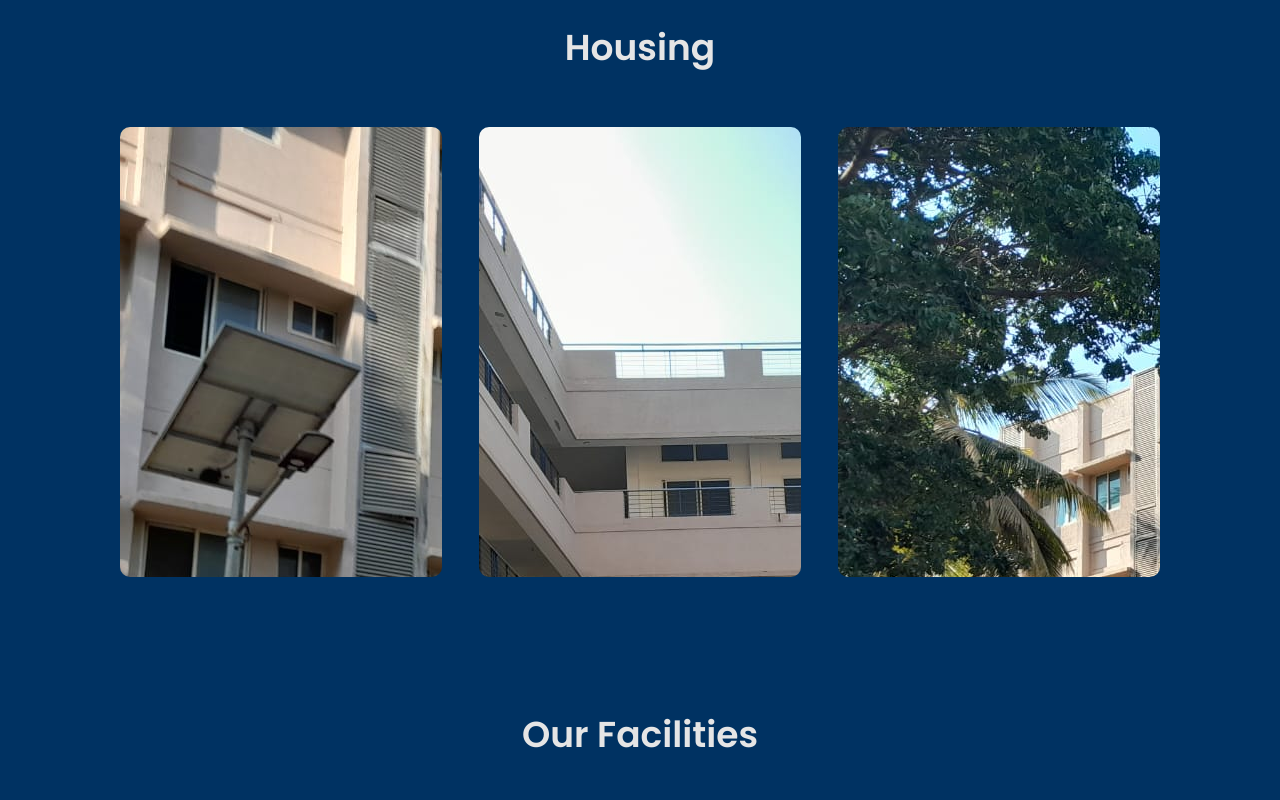
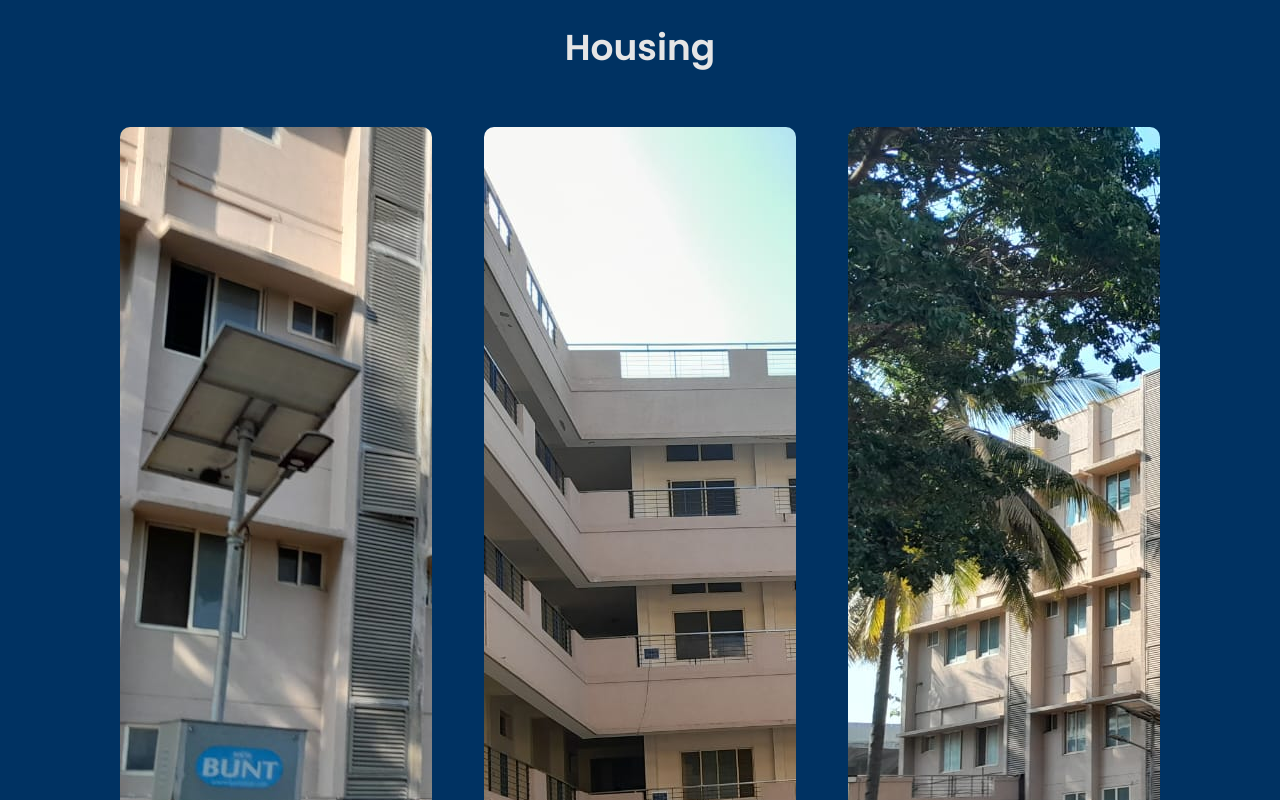
Before and after one commit to Geeruz/Jyothi-Nilaya-, a React (Vite) app: page / in a window 1280 px wide. Shown: the part 880-1680 px from the top of the page. Built offline with nearby package versions, Linux system fonts and the light colour scheme; a web font is replaced by a local one.

Commit message:
add more

```diff
--- a/src/index.css
+++ b/src/index.css
@@ -243,9 +243,9 @@ h3 {
 }
 
 .campus-col {
-    height: 450px;
-    width: 350px;
-    flex-basis: 31%;
+    height: 800px;
+    width: 100%;
+    flex-basis: 30%;
     border-radius: 10px;
     margin-bottom: 30px;
     position: relative;
@@ -253,7 +253,7 @@ h3 {
 }
 
 .campus-col img {
-    display: block;
+    display: flex;
 }
 
 .layer {
--- a/src/pages/Contact.jsx
+++ b/src/pages/Contact.jsx
@@ -6,6 +6,21 @@ const Contact = () => {
     <>
       <Breadcrumb title="Contact Us" />
       <div className="contact-us">
+        <div className="row">
+          {/* Google Maps Embed in a separate row */}
+          <div className="contact-col">
+            <iframe
+              src="https://www.google.com/maps/embed?pb=!1m19!1m8!1m3!1d62233.41747348146!2d77.3964822!3d12.8698278!3m2!1i1024!2i768!4f13.1!4m8!3e6!4m0!4m5!1s0x3bae3976c15802d9%3A0x857b69916607c0e8!2sVC9Q%2BH35%2C%20Bengaluru%2C%20Karnataka%20560074!3m2!1d12.8697761!2d77.43789819999999!5e0!3m2!1sen!2sin!4v1740980330174!5m2!1sen!2sin"
+              width="200%"
+              height="500px"
+              style={{ border: "3" }}
+              allowFullScreen
+              loading="lazy"
+              referrerPolicy="no-referrer-when-downgrade"
+            ></iframe>
+          </div>
+        </div>
+
         <div className="row">
           <div className="contact-col">
             <div>
@@ -30,6 +45,14 @@ const Contact = () => {
                 <h5>For General Enquiry: jyothinilaya12@gmail.com</h5>
               </span>
             </div>
+
+            <div>
+              <i className="fa fa-map-marker"></i>
+              <span>
+                <h5>View on Google Maps</h5>
+                <p><a href="https://www.google.com/maps/place/Your+Location+Address" target="_blank" rel="noopener noreferrer">Opp. Pepsi Bus Stop, Mysore Road, Kumbalgodu P.O., Bangalore-560074, Karnataka India</a></p>
+              </span>
+            </div>
           </div>
 
           {/* Google Form Embed */}
--- a/src/pages/Courses.jsx
+++ b/src/pages/Courses.jsx
@@ -9,6 +9,8 @@ import gallery7 from "../assets/images/gallery7.jpg";
 import gallery8 from "../assets/images/gallery8.jpg";
 import gallery9 from "../assets/images/gallery9.jpg";
 import gallery10 from "../assets/images/gallery10.jpg";
+import gallery11 from "../assets/images/Open_Space.jpg";
+import gallery12 from "../assets/images/campus4.jpg";
 
 const Gallery = () => {
   return (
@@ -60,6 +62,12 @@ const Gallery = () => {
           <div className="facilities-col">
             <img src={gallery10} alt="Gallery 10" />
           </div>
+          <div className="facilities-col">
+            <img src={gallery11} alt="Gallery 10" />
+          </div>
+          <div className="facilities-col">
+            <img src={gallery12} alt="Gallery 10" />
+          </div>
         </div>
       </div>
     </div>
```
Also changed, not shown: src/assets/images/campus01_c.jpg (added), src/assets/images/campus04.jpg (added), src/components/Campuses.jsx (line endings or trailing spaces).
